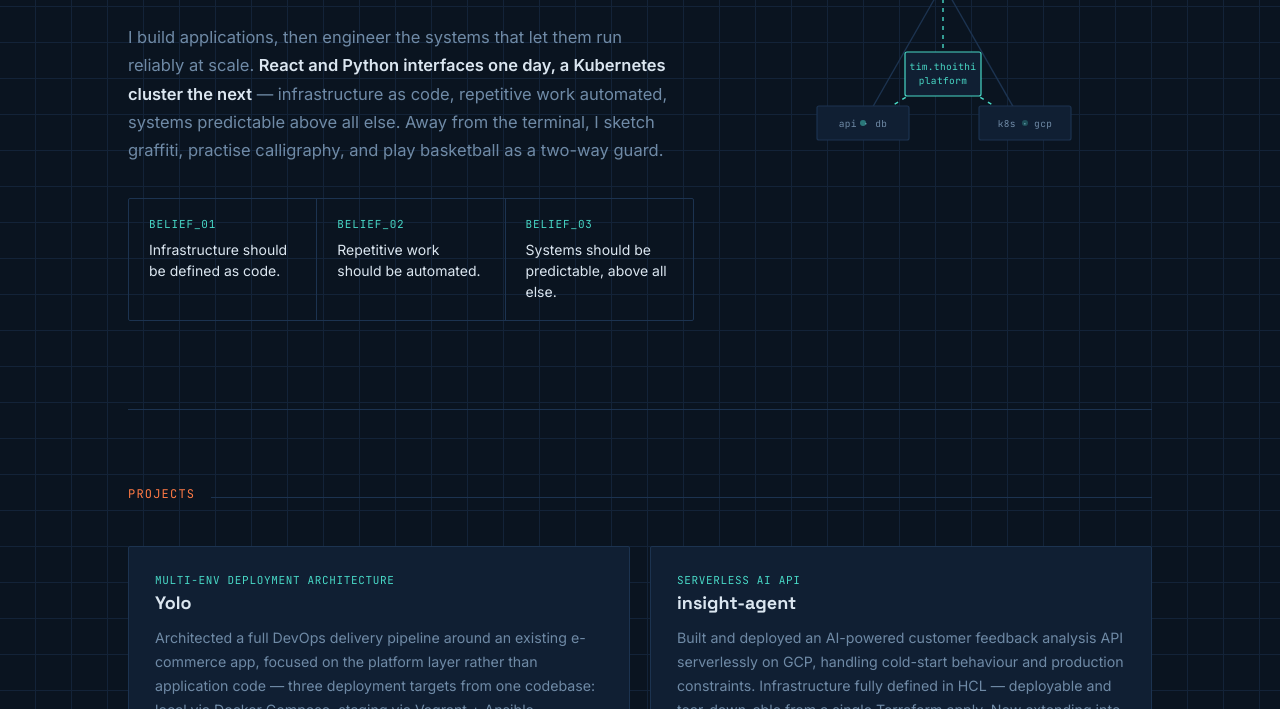
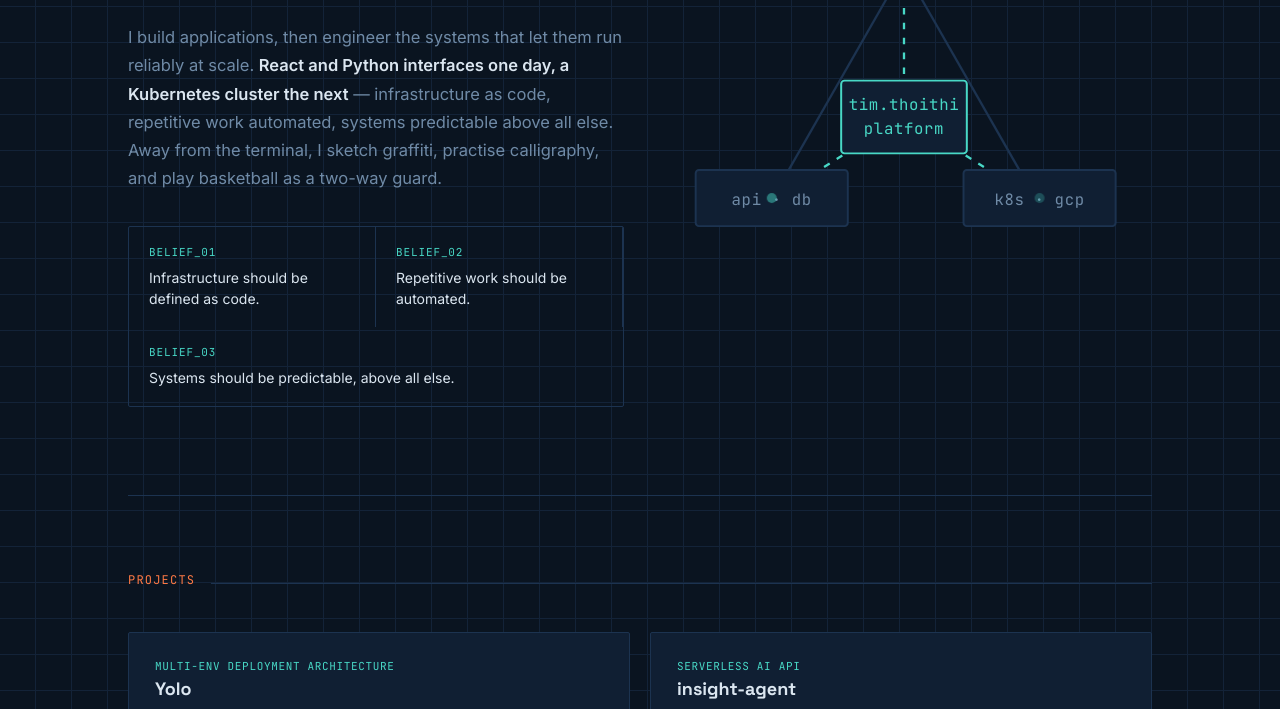
Before and after one commit to timthoithi100/portfolio, a plain HTML site: page index.html in a window 1280 px wide. Shown: the part 317-1026 px from the top of the page. Drawn offline with Linux system fonts and the light colour scheme.

Commit message:
Scaling changes on the landing section

```diff
--- a/index.html
+++ b/index.html
@@ -75,7 +75,7 @@
     letter-spacing:0.12em; text-transform:uppercase; display:flex; align-items:center; gap:10px; margin-bottom:26px;
   }
   .eyebrow::before{content:"";width:22px;height:1px;background:var(--muted-dim);}
-  .hero-grid{display:grid; grid-template-columns:1.15fr 0.85fr; gap:40px; align-items:center;}
+  .hero-grid{display:grid; grid-template-columns:1fr 1fr; gap:32px; align-items:center;}
   @media (max-width:860px){ .hero-grid{grid-template-columns:1fr;} }
 
   .tag-name{
@@ -121,7 +121,7 @@
   .btn-ghost:hover{border-color:var(--teal); color:var(--teal);}
 
   /* schematic diagram */
-  .schema{position:relative; aspect-ratio:1/1; max-width:400px; margin:0 auto;}
+  .schema{position:relative; aspect-ratio:1/1; max-width:560px; width:100%; margin:0 auto;}
   .schema svg{width:100%; height:100%;}
   .schema-line{stroke:var(--panel-line); stroke-width:1.4;}
   .schema-line-active{stroke:var(--teal); stroke-width:1.4; stroke-dasharray:4 5; animation:dash 3.6s linear infinite;}
```
